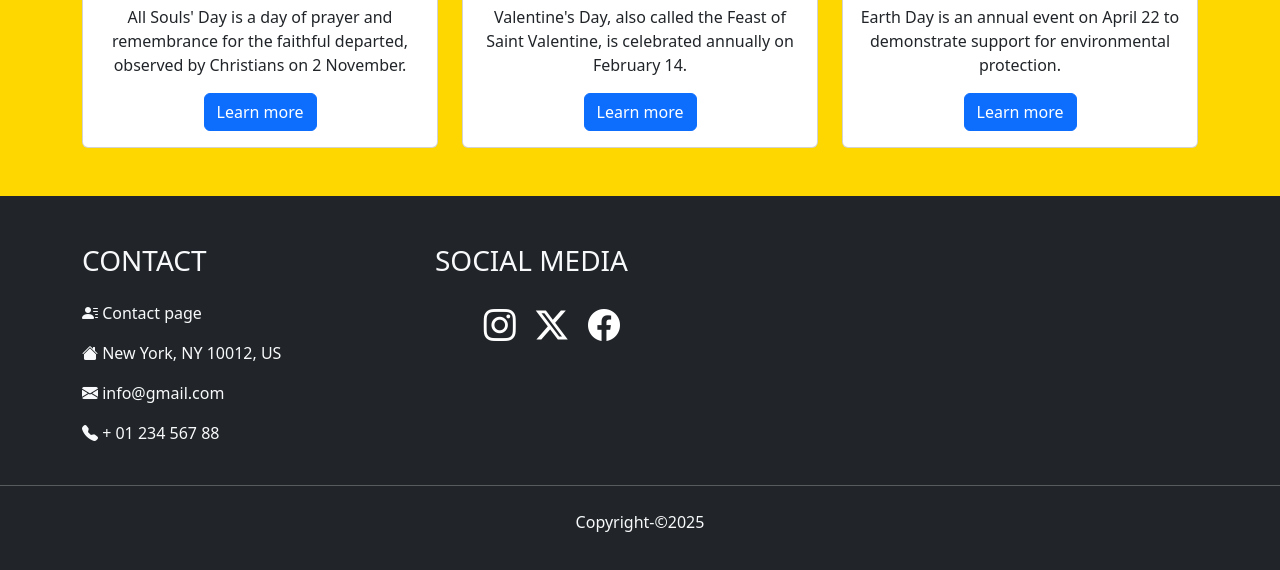
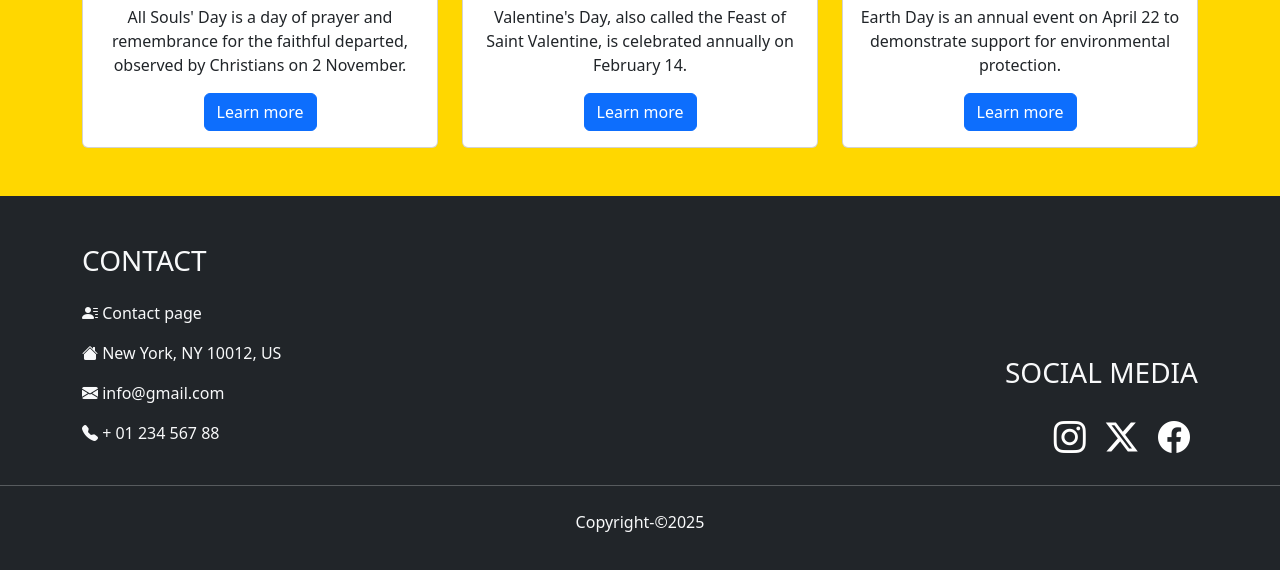
Before and after one commit to edwinm336/Project-Global-Holidays-Website, a plain HTML site: page index.html in a window 1280 px wide. Shown: the part 1715-2285 px from the top of the page. Drawn offline with nearby package versions, Linux system fonts and the light colour scheme.

Commit message:
second change

```diff
--- a/index.html
+++ b/index.html
@@ -161,19 +161,20 @@
         <footer class="bg-dark text-light py-5 mt-5">
             <div class="container">
              <div class="row">
-               <div class=" col col-lg-3">
+               <div class=" col-8">
                  <h3 class=" text-uppercase mb-4 font-weight-bold">Contact</h3>
                  <p href="#"><i class="bi bi-person-lines-fill"></i> Contact page</p>
                  <p><i class="bi bi-house-fill"></i> New York, NY 10012, US</p>
                  <p><i class="bi bi-envelope-fill"></i></i> info@gmail.com</p>
                  <p><i class="bi bi-telephone-fill"></i> + 01 234 567 88</p>
                </div>
-               <div class="col col-lg-3 text-lg-end">
+               <div class="col-4 text-lg-end align-self-end">
                  <h3 class=" text-uppercase mb-4 font-weight-bold">Social Media</h3>
                  <div>
                    <a href="#" class="text-decoration-none text-white m-2"><i class="bi bi-instagram fs-2"></i></a>
                    <a href="#" class="text-decoration-none text-white m-2"><i class="bi bi-twitter-x fs-2"></i></a>
                    <a href="#" class="text-decoration-none text-white m-2"><i class="bi bi-facebook fs-2"></i></a>
+                   <br>
                  </div>
                </div>
              </div>
```
